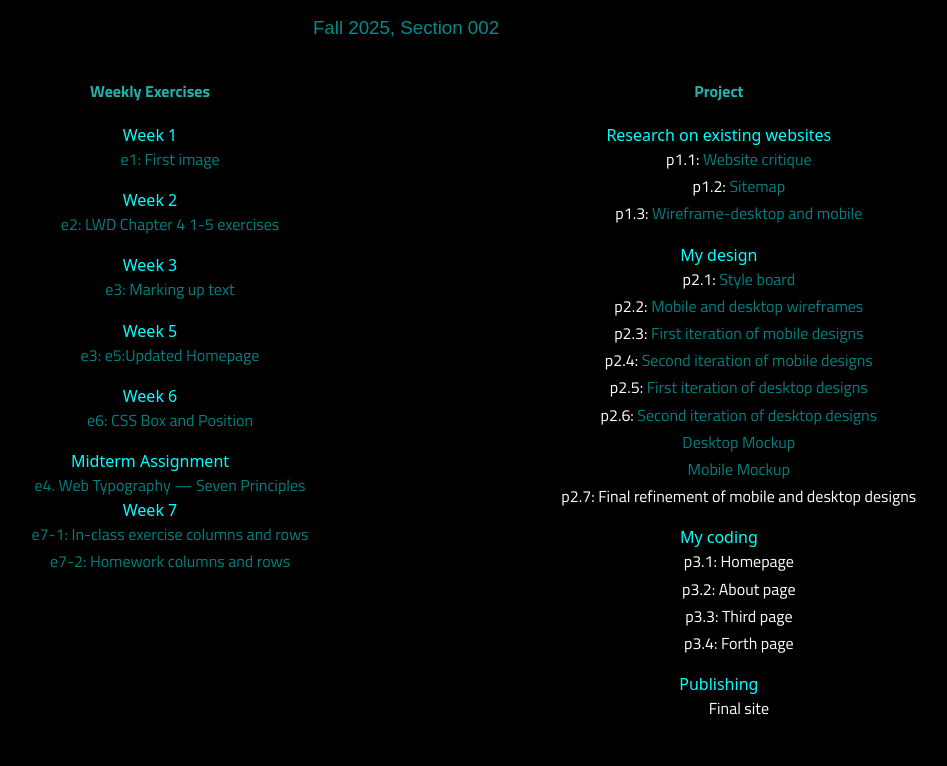
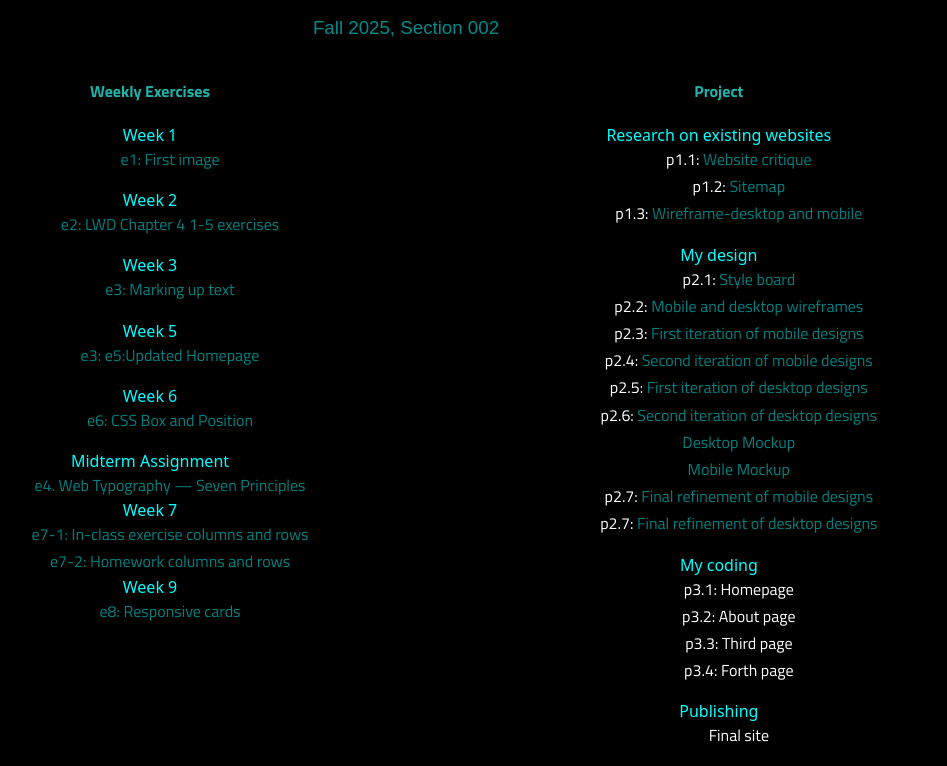
Before and after one commit to CoraAnderson/AVT-217, a plain HTML site: page weekly/index.html in a window 1280 px wide. Shown: the part 111-877 px from the top of the page, without its empty margins (234-1181 px from the left). Before the commit the page ends 849 px from the top, so only its background shows below. Drawn offline with Linux system fonts and the light colour scheme; a web font is replaced by a local one.

Commit message:
Update index.html

```diff
--- a/weekly/index.html
+++ b/weekly/index.html
@@ -54,6 +54,10 @@
 	<dd><a href="week7/E7-2.html"> e7-2: Homework columns and rows </a></dd>
 </dl>
 
+	<dt>Week 9</dt>
+	<dd><a href="week9/index.html"> e8: Responsive cards </a></dd>
+</dl>
+
 </div><!-- weekly ends-->
 <div id="project">
 <h4>Project</h4>
@@ -75,7 +79,8 @@
 	<dd>p2.6: <a href= "../process/DesktopDesign2.html"> Second iteration of desktop designs</a></dd>
 	<dd> <a href= "https://www.figma.com/design/uaYjzGDZsX3z21YWmQSMde/Desktop?node-id=39-2&t=CDdKpbANNZj5C2U8-1"> Desktop Mockup </a></dd>
 	<dd> <a href= "https://www.figma.com/design/SQE8qnQfsK26K2Fkvt98tB/WebsiteMobile?node-id=0-1&t=iuY6fqG5ow70JLa0-1"> Mobile Mockup</a></dd>
-	<dd>p2.7: Final refinement of mobile and desktop designs</dd>
+	<dd>p2.7: <a href= "https://www.figma.com/design/SQE8qnQfsK26K2Fkvt98tB/WebsiteMobile?node-id=0-1&t=3LgfurzmJJEIDyHG-1"> Final refinement of mobile designs</a></dd>
+	<dd>p2.7: <a href= "https://www.figma.com/design/uaYjzGDZsX3z21YWmQSMde/Desktop?node-id=39-2&t=b9XbY8a5loc2U0VP-1"> Final refinement of desktop designs</a></dd>
 </dl>
 
 <dl>
```
